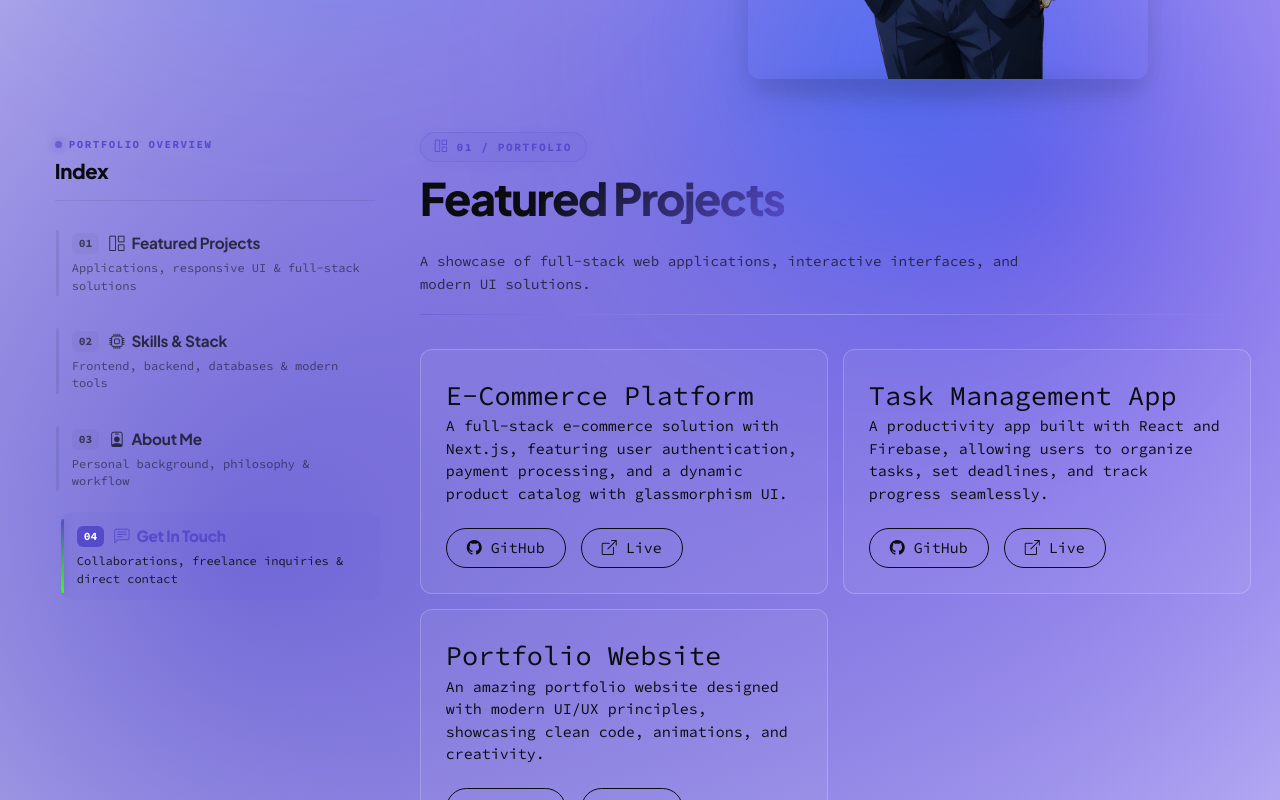
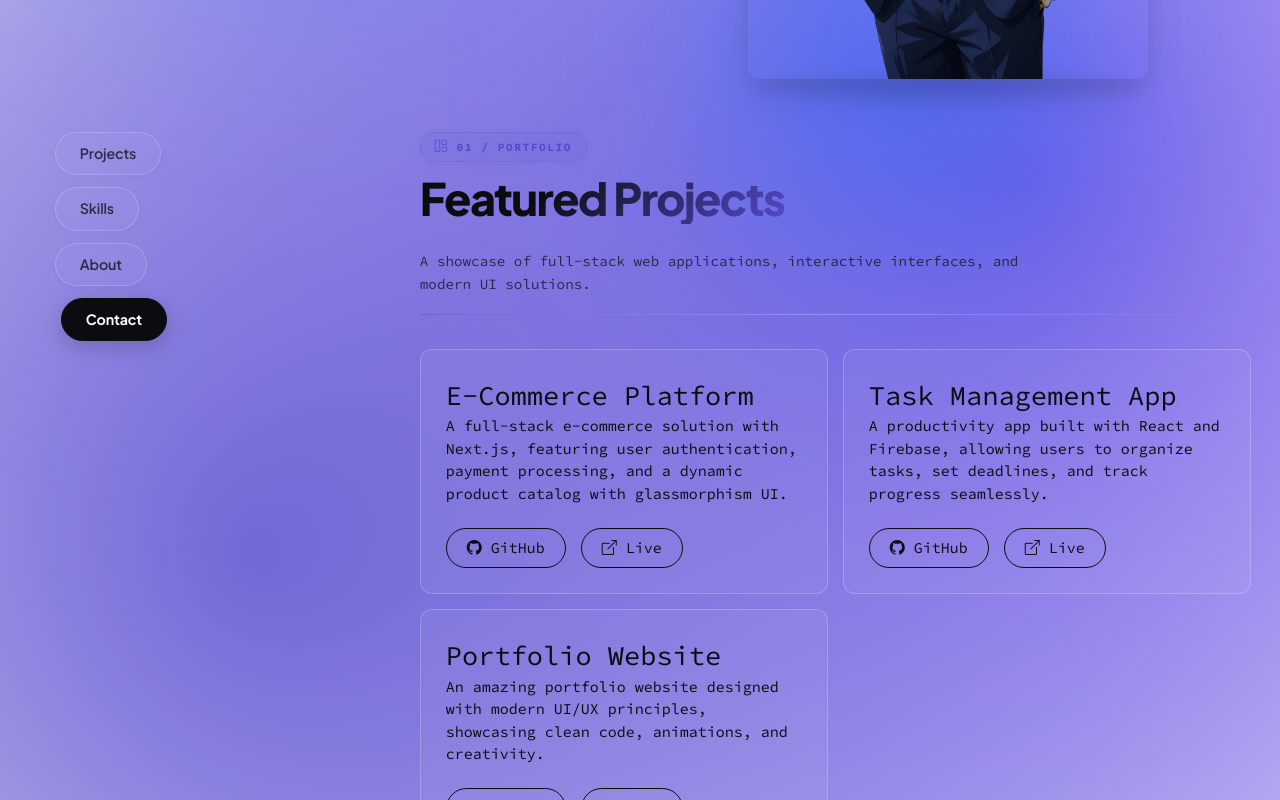
Before and after one commit to mehedienf/mehedienf.github.io, a Next.js app: page / in a window 1280 px wide. Shown: the part 574-1374 px from the top of the page. Built offline with nearby package versions, Linux system fonts and the light colour scheme; a web font is replaced by a local one.

Commit message:
style: convert sticky nav tabs to clean pill-shaped buttons with section titles only

```diff
--- a/src/app/globals.css
+++ b/src/app/globals.css
@@ -775,128 +775,47 @@ footer p {
 .sticky-nav-list {
   display: flex;
   flex-direction: column;
-  gap: 10px;
+  align-items: flex-start;
+  gap: 12px;
 }
 
-.sticky-nav-item {
-  position: relative;
-  display: flex;
-  align-items: stretch;
-  text-align: left;
-  background: transparent;
-  border: 1px solid transparent;
-  border-radius: 12px;
-  padding: 12px 14px 12px 16px;
+.sticky-nav-pill {
+  display: inline-flex;
+  align-items: center;
+  justify-content: center;
+  padding: 10px 24px;
+  border-radius: 30px;
+  font-family: var(--heading-font-family);
+  font-size: 0.95rem;
+  font-weight: 600;
+  letter-spacing: -0.01em;
+  background: rgba(255, 255, 255, 0.05);
+  border: 1px solid rgba(255, 255, 255, 0.25);
+  backdrop-filter: blur(12px);
+  -webkit-backdrop-filter: blur(12px);
+  color: var(--primary-color);
+  opacity: 0.75;
   cursor: pointer;
   transition: all 0.25s cubic-bezier(0.16, 1, 0.3, 1);
-  font-family: var(--font-family);
-  width: 100%;
-  box-sizing: border-box;
-  overflow: hidden;
+  box-shadow: 0 2px 10px rgba(11, 12, 16, 0.03);
+  user-select: none;
 }
 
-.sticky-nav-indicator {
-  position: absolute;
-  left: 0;
-  top: 10px;
-  bottom: 10px;
-  width: 3px;
-  border-radius: 3px;
-  background: rgba(11, 12, 16, 0.08);
-  transition: all 0.25s ease;
+.sticky-nav-pill:hover {
+  background: rgba(255, 255, 255, 0.16);
+  border-color: rgba(255, 255, 255, 0.45);
+  opacity: 1;
+  transform: translateX(4px);
 }
 
-.sticky-nav-content {
-  width: 100%;
-}
-
-.sticky-nav-top-row {
-  display: flex;
-  align-items: center;
-  gap: 10px;
-  margin-bottom: 4px;
-}
-
-.sticky-nav-num {
-  font-size: 0.75rem;
+.sticky-nav-pill.active {
+  background: var(--primary-color);
+  color: #ffffff;
+  border-color: var(--primary-color);
+  opacity: 1;
   font-weight: 700;
-  padding: 2px 7px;
-  border-radius: 6px;
-  background: rgba(11, 12, 16, 0.05);
-  color: var(--primary-color);
-  opacity: 0.65;
-  transition: all 0.25s ease;
-}
-
-.sticky-nav-label {
-  font-family: var(--heading-font-family);
-  font-size: 1.02rem;
-  font-weight: 650;
-  letter-spacing: -0.015em;
-  color: var(--primary-color);
-  display: flex;
-  align-items: center;
-  gap: 7px;
-  opacity: 0.75;
-  transition: all 0.25s ease;
-}
-
-.sticky-nav-desc {
-  font-size: 0.8rem;
-  margin: 0;
-  color: var(--primary-color);
-  opacity: 0.55;
-  line-height: 1.45;
-  transition: all 0.25s ease;
-}
-
-/* Hover state */
-.sticky-nav-item:hover {
-  background: rgba(85, 74, 204, 0.03);
-  transform: translateX(3px);
-}
-
-.sticky-nav-item:hover .sticky-nav-indicator {
-  background: rgba(85, 74, 204, 0.35);
-}
-
-.sticky-nav-item:hover .sticky-nav-label {
-  opacity: 0.95;
-}
-
-.sticky-nav-item:hover .sticky-nav-desc {
-  opacity: 0.75;
-}
-
-/* Active Focused State */
-.sticky-nav-item.active {
-  background: rgba(85, 74, 204, 0.05);
-  transform: translateX(5px);
-}
-
-.sticky-nav-item.active .sticky-nav-indicator {
-  top: 6px;
-  bottom: 6px;
-  width: 3.5px;
-  background: linear-gradient(180deg, #554acc, #3dfd12);
-  box-shadow: 0 0 10px rgba(85, 74, 204, 0.5);
-}
-
-.sticky-nav-item.active .sticky-nav-num {
-  background: #554acc;
-  color: #ffffff;
-  opacity: 1;
-}
-
-.sticky-nav-item.active .sticky-nav-label {
-  color: #554acc;
-  font-weight: 800;
-  opacity: 1;
-}
-
-.sticky-nav-item.active .sticky-nav-desc {
-  opacity: 0.9;
-  color: #0b0c10;
+  box-shadow: 0 6px 20px rgba(11, 12, 16, 0.18);
+  transform: translateX(6px);
 }
 
 /* Right column content feed */
@@ -950,28 +869,20 @@ footer p {
     overflow-x: auto;
     gap: 8px;
     padding-bottom: 2px;
+    align-items: center;
   }
 
-  .sticky-nav-item {
-    flex: 1 0 auto;
-    padding: 8px 12px;
-    min-width: 140px;
+  .sticky-nav-pill {
+    flex: 0 0 auto;
+    padding: 8px 18px;
+    font-size: 0.88rem;
   }
 
-  .sticky-nav-desc {
-    display: none;
+  .sticky-nav-pill:hover {
+    transform: none;
   }
 
-  .sticky-nav-item.active {
+  .sticky-nav-pill.active {
     transform: translateY(-2px);
   }
-
-  .sticky-nav-item.active .sticky-nav-indicator {
-    left: 0;
-    right: 0;
-    top: auto;
-    bottom: 0;
-    width: 100%;
-    height: 3px;
-  }
 }
--- a/src/components/StickyNav.tsx
+++ b/src/components/StickyNav.tsx
@@ -2,40 +2,25 @@
 
 interface NavSection {
   id: string;
-  num: string;
   label: string;
-  desc: string;
-  icon: string;
 }
 
 const SECTIONS: NavSection[] = [
   {
     id: "project",
-    num: "01",
-    label: "Featured Projects",
-    desc: "Applications, responsive UI & full-stack solutions",
-    icon: "bi-grid-1x2",
+    label: "Projects",
   },
   {
     id: "skills",
-    num: "02",
-    label: "Skills & Stack",
-    desc: "Frontend, backend, databases & modern tools",
-    icon: "bi-cpu",
+    label: "Skills",
   },
   {
     id: "about",
-    num: "03",
-    label: "About Me",
-    desc: "Personal background, philosophy & workflow",
-    icon: "bi-person-badge",
+    label: "About",
   },
   {
     id: "contact",
-    num: "04",
-    label: "Get In Touch",
-    desc: "Collaborations, freelance inquiries & direct contact",
-    icon: "bi-chat-left-text",
+    label: "Contact",
   },
 ];
 
@@ -51,14 +36,6 @@ export default function StickyNav({
   return (
     <aside className="sticky-sidebar">
       <div className="sticky-sidebar-inner">
-        <div className="sticky-nav-header">
-          <span className="sticky-nav-eyebrow">
-            <span className="live-pulse"></span>
-            PORTFOLIO OVERVIEW
-          </span>
-          <h3 className="sticky-nav-main-title">Index</h3>
-        </div>
-
         <nav className="sticky-nav-list" aria-label="Portfolio sections">
           {SECTIONS.map((sec) => {
             const isActive = activeSection === sec.id;
@@ -67,18 +44,9 @@ export default function StickyNav({
                 key={sec.id}
                 type="button"
                 onClick={() => onNavigate(sec.id)}
-                className={`sticky-nav-item ${isActive ? "active" : ""}`}
+                className={`sticky-nav-pill ${isActive ? "active" : ""}`}
               >
-                <div className="sticky-nav-indicator"></div>
-                <div className="sticky-nav-content">
-                  <div className="sticky-nav-top-row">
-                    <span className="sticky-nav-num">{sec.num}</span>
-                    <span className="sticky-nav-label">
-                      <i className={`bi ${sec.icon}`}></i> {sec.label}
-                    </span>
-                  </div>
-                  <p className="sticky-nav-desc">{sec.desc}</p>
-                </div>
+                {sec.label}
               </button>
             );
           })}
```
